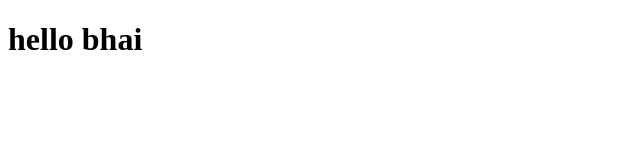
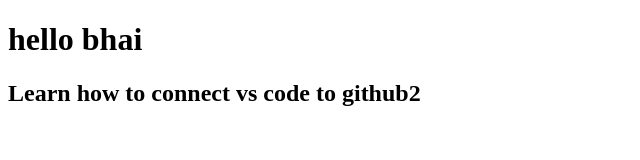
Before and after one commit to neeraj3440/github-folder, a plain HTML site: page index1.html in a window 1280 px wide. Shown: the whole page, without its empty margins (0-640 px from the left). Drawn offline with Linux system fonts and the light colour scheme.

Commit message:
first commit

```diff
--- a/index.html
+++ b/index1.html
@@ -7,5 +7,6 @@
 </head>
 <body>
     <h1>hello bhai</h1>
+    <h2>Learn how to connect vs code to github2</h2>
 </body>
 </html>
```
